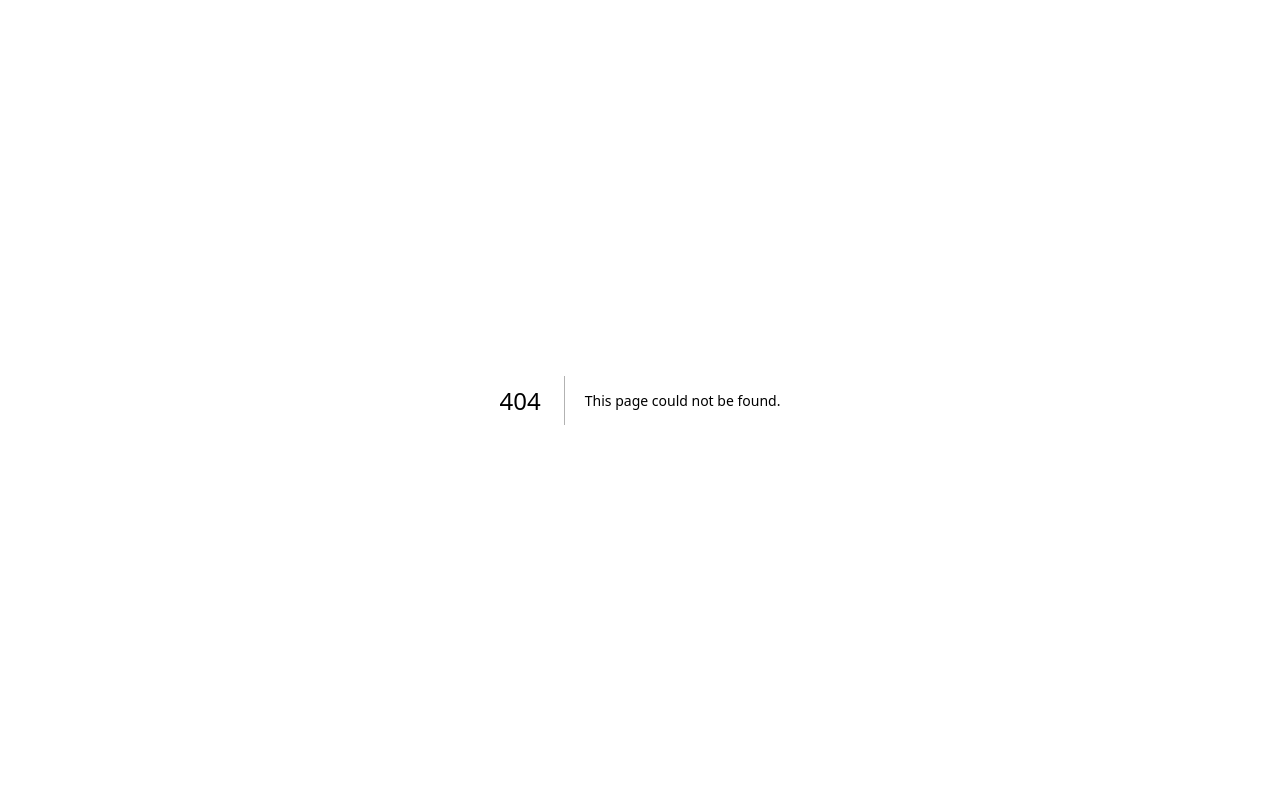
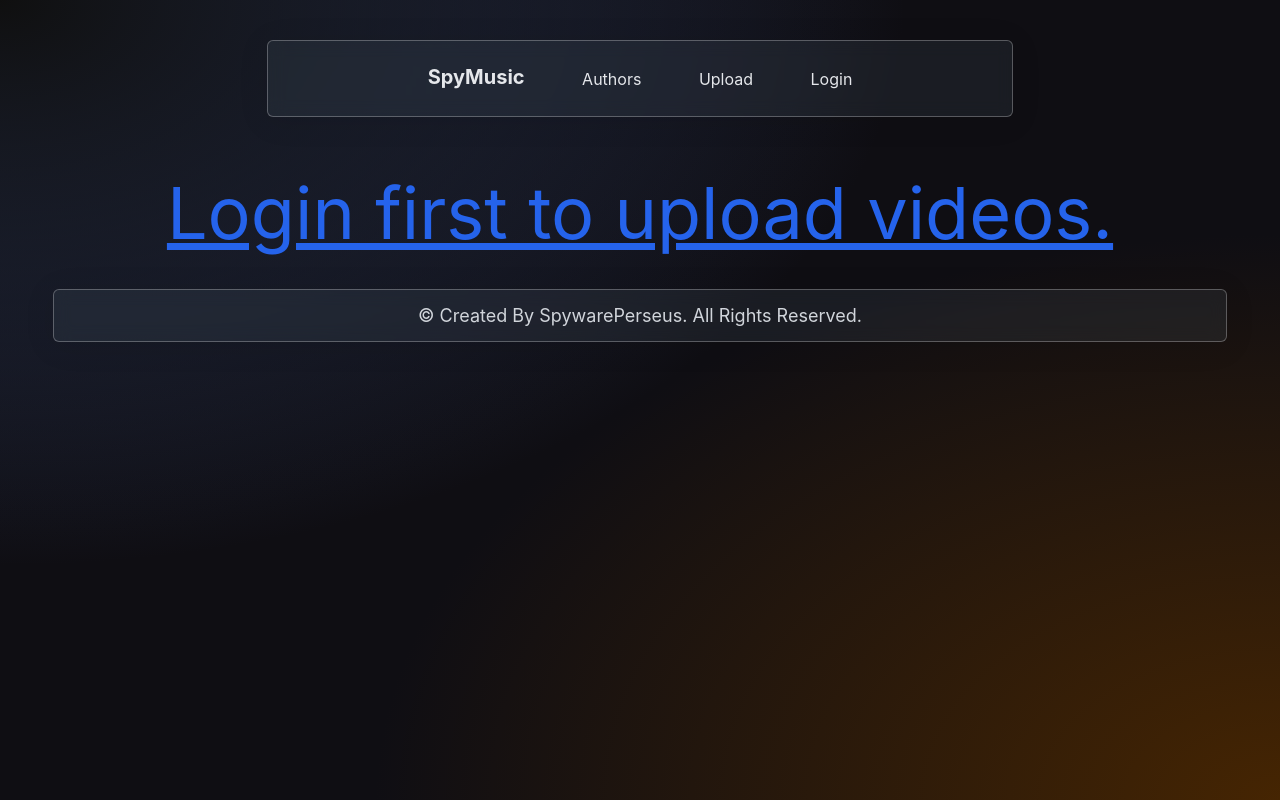
Before and after one commit to SpywarePersues/spymusic, a Next.js app: page /upload in a window 1280 px wide. Before the commit this address had no page. Built offline with nearby package versions, Linux system fonts and the light colour scheme.

Commit message:
Added upload

```diff
--- a/pages/song/[id].js
+++ b/pages/song/[id].js
@@ -24,7 +24,7 @@ function productsScreen() {
             <div className='glassmorph mx-10 my-4 p-6 w-9/12 rounded-lg'>
                 <img src={currentData.thumbnail} className="md:w-9/12 mx-auto rounded-lg mt-6" />
                 <div className='mx-auto block w-7/12 rounded-lg my-4 '>
-                <audio  src="https://cdn.discordapp.com/attachments/910730837996224584/1038304622026170418/y2mate.com_-_Excuses_AP_Dhillon_Gurinder_Gill_Intense.mp3" controls className='w-full bg-transparent my-4 mb-6 opacity-90 rounded-lg'></audio>
+                <audio  src={currentData.song} controls className='w-full bg-transparent my-4 mb-6 opacity-90 rounded-lg'></audio>
                 </div>
             </div>
             <div className='glassmorph w-9/12 rounded-lg my-4 py-6 mx-10 px-6'>
--- /dev/null
+++ b/pages/upload.js
@@ -0,0 +1,73 @@
+import { collection, addDoc } from 'firebase/firestore';
+import Link from 'next/link';
+import { useRouter as UseRouter } from 'next/router';
+import React, { useState as UseState, useEffect as UseEffect } from 'react'
+import ContainerBlock from '../components/ContainerBlock'
+import { app, db } from "../firebaseConfig";
+
+function upload() {
+    const databaseRef = collection(db, 'Songs')
+    const [name, setName] = UseState('')
+    const [thumbnail, setThumbnail] = UseState('')
+    const [song, setSong] = UseState('')
+    const [authors, setAuthors] = UseState('')
+    const [category, setCategory] = UseState('')
+    const [token, setToken] = UseState("")
+    const [author, setAuthor] = UseState("")
+    const [authorPFP, setAuthorPFP] = UseState("")
+    const router = UseRouter()
+
+    UseEffect(() => {
+        setToken(sessionStorage.getItem('Token'))
+        setAuthor(sessionStorage.getItem('Name'))
+        setAuthorPFP(sessionStorage.getItem('PFP'))
+    }, [])
+
+    const addData = () => {
+        addDoc(databaseRef, {
+            name: name,
+            thumbnail: thumbnail,
+            song: song,
+            authors: authors,
+            category: category,
+            uploadedBy: author,
+            uploaderPfp: authorPFP
+        })
+        .then(() => {
+            alert('Song Added')
+            setName('')
+            setThumbnail('')
+            setSong('')
+            setAuthors('')
+            setCategory('')
+            router.push('/')
+        })
+    }
+
+    return (
+        <ContainerBlock title="Upload">
+            {token ? (<div>
+            <h1 className='text-5xl text-center pb-5 pt-5 text-gray-200 font-semibold'>Upload</h1>
+            <h1 className='mx-6 text-xl mt-6'>Name</h1>
+            <input required className='mx-6 rounded-md glassmorph my-2 w-11/12 h-12 p-4 text-gray-300 outline-none' onChange={event => setName(event.target.value)} />
+
+            <h1 className='mx-6 text-xl mt-6'>Thumbnail URL</h1>
+            <input required className='mx-6 rounded-md glassmorph my-2 w-11/12 h-12 p-4 text-gray-300 outline-none' onChange={event => setThumbnail(event.target.value)} />
+
+            <h1 className='mx-6 text-xl mt-6'>Song URL <span className='text-blue-600 cursor-pointer'>(mp3)</span></h1>
+            <input required className='mx-6 rounded-md glassmorph my-2 w-11/12 h-12 p-4 text-gray-300 outline-none' onChange={event => setSong(event.target.value)} />
+
+            <h1 className='mx-6 text-xl mt-6'>Authors</h1>
+            <input required className='mx-6 rounded-md glassmorph mt-2 mb-6 w-11/12 h-12 p-4 text-gray-300 outline-none' onChange={event => setAuthors(event.target.value)} />
+
+            <h1 className='mx-6 text-xl mt-6'>Category</h1>
+            <input required className='mx-6 rounded-md glassmorph mt-2 mb-6 w-11/12 h-12 p-4 text-gray-300 outline-none' onChange={event => setCategory(event.target.value)} />
+
+            <button className="button px-4 py-3 rounded-md mb-4 mx-6 block" onClick={addData} >Upload</button>
+            </div>) : (<div className='text-7xl text-center my-10 underline text-blue-600'><Link href={{pathname: '/login'}}>Login first to upload videos.</Link></div>)}
+
+        </ContainerBlock>
+    )
+}
+
+export default upload
```
